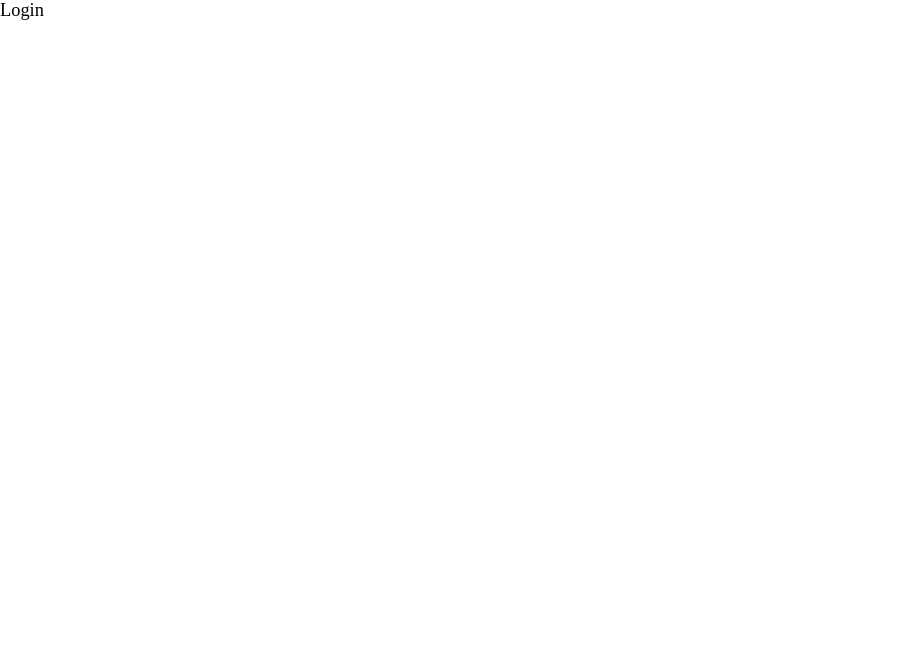
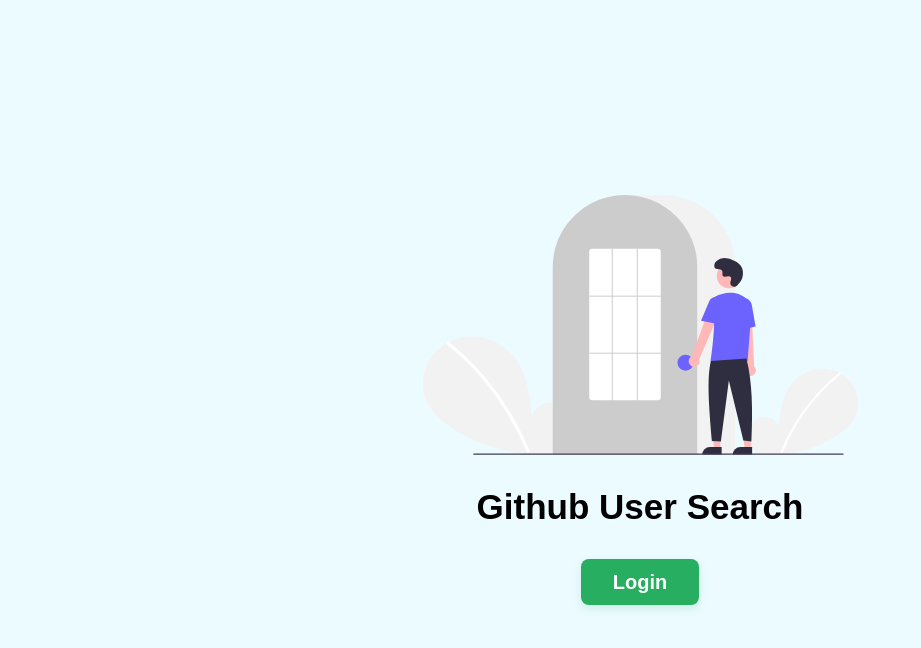
Before and after one commit to giorgio324/github-user-search, a React (Create React App) app: page /login in a window 1280 px wide. Shown: the top 648 px of the page, without its empty margins (0-921 px from the left). Built offline with nearby package versions, Linux system fonts and the light colour scheme.

Commit message:
login page skeleton added

```diff
--- /dev/null
+++ b/src/Components/GlobalStyles/LinkButton.js
@@ -0,0 +1,38 @@
+import styled from 'styled-components';
+import { Link } from 'react-router-dom';
+export const StyledLink = styled(Link)`
+  font-size: 40px;
+  background-color: #27ae60;
+  border-radius: 8px;
+  border-style: none;
+  box-shadow: rgba(39, 174, 96, 0.15) 0 4px 9px;
+  color: #fff;
+  cursor: pointer;
+  display: inline-block;
+  font-size: 20px;
+  font-weight: 600;
+  letter-spacing: normal;
+  line-height: 1.5;
+  outline: none;
+  overflow: hidden;
+  padding: 10px 30px;
+  text-align: center;
+  text-decoration: none;
+  transition: all 0.3s;
+  margin-top: 2rem;
+  &:hover {
+    box-shadow: rgba(39, 174, 96, 0.2) 0 6px 12px;
+    background-color: #1e8449;
+    opacity: 1;
+    transform: translateY(0);
+    transition-duration: 0.35s;
+  }
+  &:active {
+    transform: translateY(2px);
+    transition-duration: 0.35s;
+  }
+`;
+export const LoginLinkBtn = styled(StyledLink)`
+  margin-top: 0;
+  padding: 8px 32px;
+`;
--- a/src/Pages/Error.jsx
+++ b/src/Pages/Error.jsx
@@ -1,13 +1,13 @@
 import React from 'react';
 import styled from 'styled-components';
 import errorImg from '../Assets/Images/404.svg';
-import { Link } from 'react-router-dom';
+import { StyledLink } from '../Components/GlobalStyles/LinkButton';
 const Error = () => {
   return (
     <Wrapper>
       <img src={errorImg} alt='' />
       <h2>Sorry, This page was not found</h2>
-      <Link to={'/'}>Go Back</Link>
+      <StyledLink to={'/'}>Go Back</StyledLink>
     </Wrapper>
   );
 };
@@ -24,37 +24,5 @@ const Wrapper = styled.section`
     font-size: 40px;
     margin-top: 2rem;
   }
-  a {
-    font-size: 40px;
-    background-color: #27ae60;
-    border-radius: 8px;
-    border-style: none;
-    box-shadow: rgba(39, 174, 96, 0.15) 0 4px 9px;
-    color: #fff;
-    cursor: pointer;
-    display: inline-block;
-    font-size: 20px;
-    font-weight: 600;
-    letter-spacing: normal;
-    line-height: 1.5;
-    outline: none;
-    overflow: hidden;
-    padding: 10px 30px;
-    text-align: center;
-    text-decoration: none;
-    transition: all 0.3s;
-    margin-top: 2rem;
-  }
-  a:hover {
-    box-shadow: rgba(39, 174, 96, 0.2) 0 6px 12px;
-    background-color: #1e8449;
-    opacity: 1;
-    transform: translateY(0);
-    transition-duration: 0.35s;
-  }
-  a:active {
-    transform: translateY(2px);
-    transition-duration: 0.35s;
-  }
 `;
 export default Error;
--- a/src/Pages/Login.jsx
+++ b/src/Pages/Login.jsx
@@ -1,7 +1,39 @@
 import React from 'react';
-
+import styled from 'styled-components';
+import loginImg from '../Assets/Images/login.svg';
+import { LoginLinkBtn } from '../Components/GlobalStyles/LinkButton';
 const Login = () => {
-  return <div>Login</div>;
+  return (
+    <Wrapper>
+      <div>
+        <img src={loginImg} alt='' />
+        <h1>Github User Search</h1>
+      </div>
+      <LoginLinkBtn to={'/'}>Login</LoginLinkBtn>
+    </Wrapper>
+  );
 };
-
+const Wrapper = styled.section`
+  min-height: 100vh;
+  display: flex;
+  flex-direction: column;
+  justify-content: center;
+  align-items: center;
+  background-color: ${({ theme }) => theme.backgroundColors.primary};
+  font-family: ${({ theme }) => theme.fonts.primary};
+  div {
+    display: flex;
+    flex-direction: column;
+    justify-content: center;
+  }
+  img {
+    width: 50%;
+    margin: 0 auto;
+  }
+  h1 {
+    text-align: center;
+    margin: 2rem 0;
+    font-size: 35px;
+  }
+`;
 export default Login;
```
Also changed, not shown: src/Assets/Images/login.svg (added).
